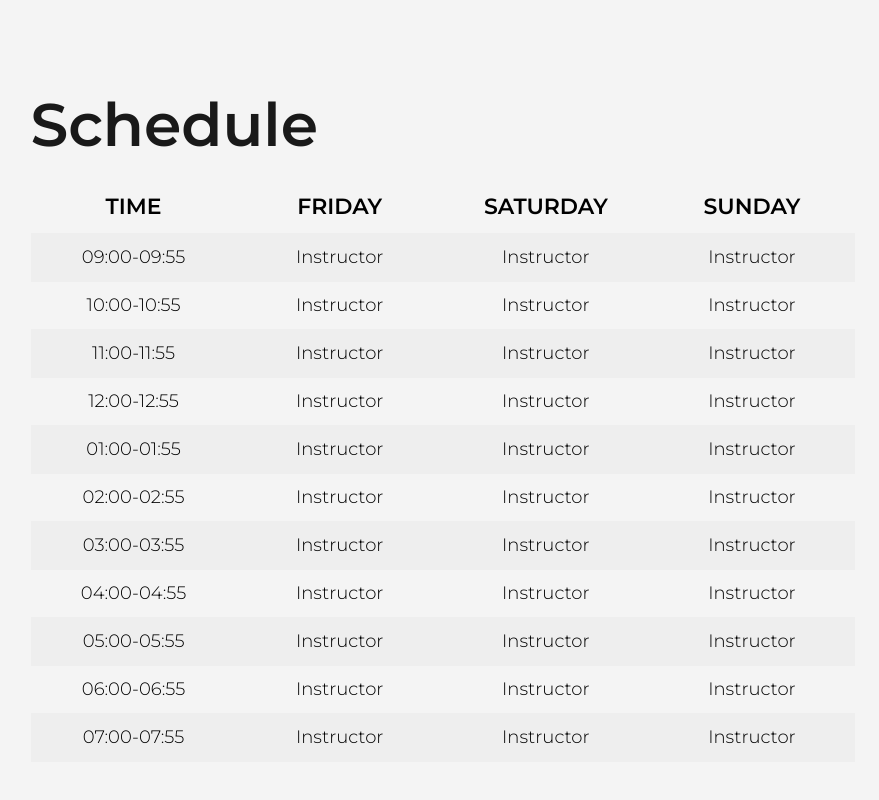
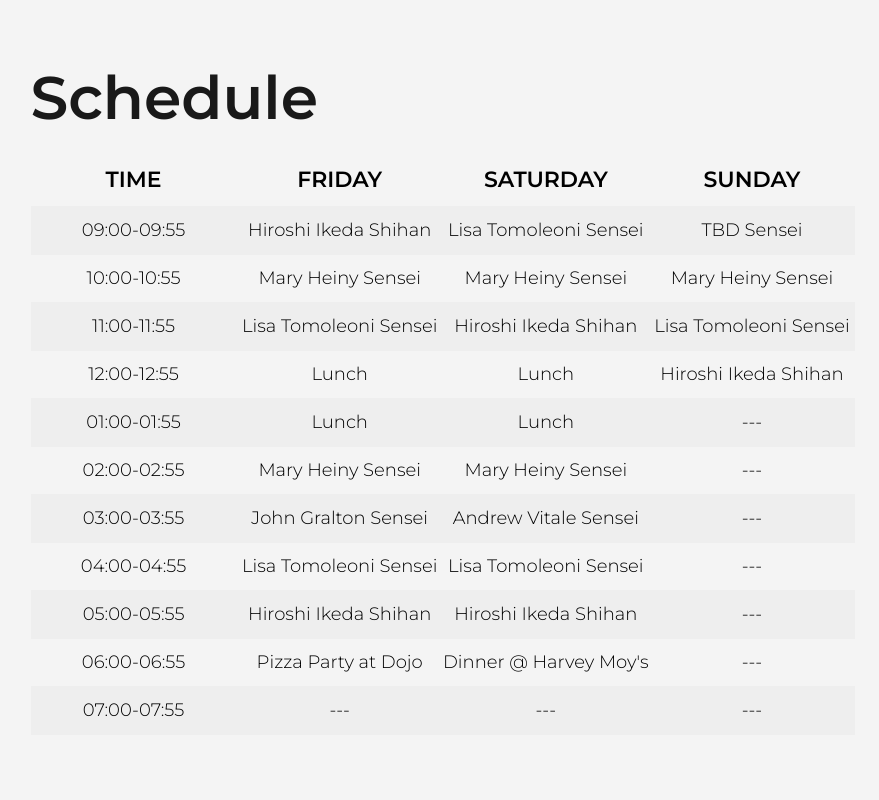
Before and after one commit to jazzyclimber/bridge-seminar, a Gatsby site: page / in a window 1280 px wide. Shown: the part 2516-3316 px from the top of the page, without its empty margins (270-1149 px from the left). Built offline with nearby package versions, Linux system fonts and the light colour scheme; Gatsby itself is replaced by a stand-in of ours.

Commit message:
Added content to sections. Added images. Updated schedule

```diff
--- a/src/components/instructors.js
+++ b/src/components/instructors.js
@@ -1,5 +1,9 @@
 import React from 'react';
 import styled from 'styled-components';
+import heroshi from '../images/heroshi.jpg';
+import andrew from '../images/andrew.jpg';
+import lrt from '../images/lrt.jpg';
+import mary from '../images/Mary3.jpg';
 
 const SectionColor = styled.div`
   background-color: ${ props => props.background == "dark" ? "#F4F4F4": "#FFFCFC"};
@@ -23,6 +27,28 @@ const ContentWrapper = styled.div`
           margin-left: 15%;
      }
 `;
+const BioWrapper = styled.div `
+     width: 100%;
+     position: relative;
+     clear: both;
+     overflow: auto;
+
+     > img {
+          float: none;
+          width: 100%;
+          display: block;
+          padding: 0 0 20px 0;
+     }
+
+     @media(min-width: 500px) {
+
+          >img {
+               float: left;
+               max-width: 50%;
+               padding:0 20px 5px 0;
+          }
+     }
+`
 
 class InstructorSection extends React.Component {
 
@@ -37,21 +63,35 @@ class InstructorSection extends React.Component {
                     <ContentContainer>
                          <ContentWrapper>
                               <h2>Instructors</h2>
-                              <h3>Hiroshi Ikeda Shihan</h3>
-                              <p>Hiroshi Ikeda Shihan is the founder and chief instructor of Boulder Aikikai, Inc., a non-profit school of Aikido in Boulder, Colorado. He currently holds the rank of 7th Dan through Mitsugi Saotome Shihan and the Aikido World Headquarters (Hombu Dojo) and travel extensively as a guest instructor, conducting Aikido seminars at dojos around the world. He has spent the last 40 years travelling extensively throughout the United States and the world promoting Aikido's philosophy of non-violence, peace, and self-development through constant training. His teaching emphasizes learning and understanding Aikido with the body, specifically the concept of "chushin" or how to maintain one's own center while breaking another's balance. Ikeda Sensei has been a huge influence and driver of Aikido Bridge Seminars and has been involved with the Midwest Bridge Seminar since its inception.</p>
 
-                              <h3>Lisa Tomeloni</h3>
-                              <p>Lisa Tomoleoni holds the rank of Roku Dan (6th dan), received directly from Moriteru Ueshiba, Aikido Doshu. She spent over 13 years in Japan training at the Aikido World Headquarters and teaching Aikido professionally at a dojo in Tokyo.  Tomoleoni Sensei is Director of the Aikido Shimbokukai, an organization officially recognized by the Aikikai Foundation and Aikido World Headquarters in Tokyo, Japan, and she serves as the Chief Instructor at Abiding Spirit Aikikai in Illinois. She is also an advisor and instructor at Jiai Aikido in San Diego, California. In addition to her Aikido rank she holds yudansha ranking in Judo and Iaido, and is a member of the Kenshukan Dojo in Tokyo. Tomoleoni Sensei is a co-author of the book "Along the Way", a collection of writings about training.</p>
+                              <BioWrapper>
+                                   <h3>Hiroshi Ikeda Shihan</h3>
+                                   <img src={heroshi} alt="Heroshi Ikeda Sensei"/>
+                                   <p>Hiroshi Ikeda Shihan is the founder and chief instructor of Boulder Aikikai, Inc., a non-profit school of Aikido in Boulder, Colorado. He currently holds the rank of 7th Dan through Mitsugi Saotome Shihan and the Aikido World Headquarters (Hombu Dojo) and travel extensively as a guest instructor, conducting Aikido seminars at dojos around the world. He has spent the last 40 years travelling extensively throughout the United States and the world promoting Aikido's philosophy of non-violence, peace, and self-development through constant training. His teaching emphasizes learning and understanding Aikido with the body, specifically the concept of "chushin" or how to maintain one's own center while breaking another's balance. Ikeda Sensei has been a huge influence and driver of Aikido Bridge Seminars and has been involved with the Midwest Bridge Seminar since its inception.</p>
+                              </BioWrapper>
 
-                              <h3>Kimberly Richardson</h3>
-                              <p>Kimberly Richardson is the founder and Chief Instructor of Two Cranes Aikido in Seattle, WA. and the Executive Director of Two Cranes Institute. She began her training  in1978 and met her first teacher Mary Heiny in 1979.  She has studied throughout the United States, Canada, Europe and Japan, most notably with Motomichi Anno Shihan, Saotome Shihan, and Ikeda Shihan, Terry Dobson Sensei and Tom Read Sensei.  Kimberly received her 6th degree black belt from Heiny Sensei  in 2008. That same year Kimberly founded a non-profit, TCI, an Institute that provides educational and embodied leadership programs in the Seattle community and beyond.</p>
+                              <BioWrapper>
+                                   <h3>Mary Heiny</h3>
+                                   <img src={mary} alt="Mary Heiny"/>
+                                   <p>Mary Heiny started on a journey of physical and spiritual inspiration as a student of Aikido in 1965 after watching O-Sensei teach a class at Hombu Dojo in Tokyo, Japan. After studying in Tokyo and in Shingu from 1968 to 1973, Mary Sensei returned to the United States and began to teach as one of the pioneering Aikido instructors in America. Based in Seattle, she frequently teaches Aikido seminars in the United States, Canada, and abroad. Mary Sensei’s teaching is dynamic, eloquent, and accessible. She brings to every seminar not only her years of Aikido training and teaching, but also her extensive study of Japanese culture, language, and Shinto and Buddhist philosophies. She communicates the beauty and challenge of O-Sensei's desire that we use Aikido to become empowered as creative, compassionate beings and learn to appreciate each other as members of one human family.</p>
+                              </BioWrapper>
 
-                              <h3>Kay Sandacz</h3>
-                              <p>Kay Sandacz began her study of Aikido in 1987 and has trained at Inaka Dojo since the doors opened in 1992. She is a direct student of Wendy Whited Sensei and currently holds the rank of 5th degree black belt through ASU.  Through consistent study and frequent attendance at seminars and camps around the country, Sandacz Sensei looks for the simple, natural movements underlying the principles of sound technique as she believes aikido is available for everyone. She focuses on finding clear ways to communicate these movements and principles in her classes at Inaka Dojo and the seminars she teaches.</p>
+                              <BioWrapper>
+                                   <h3>Lisa Tomoleoni</h3>
+                                   <img src={lrt} alt="Lisa Tomoleoni"/>
+                                   <p>Lisa Tomoleoni holds the rank of Roku Dan (6th dan), received directly from Moriteru Ueshiba, Aikido Doshu. She spent over 13 years in Japan training at the Aikido World Headquarters and teaching Aikido professionally at a dojo in Tokyo.  Tomoleoni Sensei is Director of the Aikido Shimbokukai, an organization officially recognized by the Aikikai Foundation and Aikido World Headquarters in Tokyo, Japan, and she serves as the Chief Instructor at Abiding Spirit Aikikai in Illinois. She is also an advisor and instructor at Jiai Aikido in San Diego, California. In addition to her Aikido rank she holds yudansha ranking in Judo and Iaido, and is a member of the Kenshukan Dojo in Tokyo. Tomoleoni Sensei is a co-author of the book "Along the Way", a collection of writings about training.</p>
+                              </BioWrapper>
 
-                              <h3>John Burn</h3>
-                              <p>John Burn began training in martial arts at the age of 7 and has been studying aikido since the early 90's; he is the only direct student of Hiroshi Ikeda Sensei in the UK and has maintained a close relationship for over 15 years. He spends countless hours every year with Ikeda sensei including personal instruction. Burn Sensei is the dojo-cho and the head instructor of the Coventry Dojo. Additionally, he works with Mike Sigman Sensei to build his understanding of internal strength/power. The internal aspect of Aikido is his driving interest, specifically in how to use gravity and the ground to bring solidity to his body whilst breaking another's balance. His instruction is built on his ever expanding understanding of body mechanics through constant analysis and study of internal strength with how it relates to Ueshiba's Aikido.</p>
+                              <BioWrapper>
+                                   <h3>John Gralton</h3>
+                                   <p>John Gralton has pursued the sudy of Aikido for the last 20 years at various dojos, including the Milwaukee Aikido Club, Inaka Dojo, Kettle Moraine Aikido Club, and most recently Aikido of West Bend. He truly enjoys studying the marriage of martial application and life enriching artistic expression. Gralton Sensei has served as Dojo-Cho of the Milwaukee Shobukan since November, 2017. He currently holds the rank of Nidan.</p>
+                              </BioWrapper>
 
+                              <BioWrapper>
+                                   <h3>Andrew Vitales</h3>
+                                   <img src={andrew} alt="Andrew Vitales"/>
+                                   <p>Andrew Vitale Sensei began studying aikido in August 1996 as a graduate student at Southern Illinois University at Carbondale.  He joined the Chicago Aikikai as a full-time member in 1998 where he studied under the late Kevin Choate Sensei until his untimely passing in 2012.  Today, Vitale Sensei is an active student / instructor at the Chicago Aikikai under Marsha Turner Sensei and travels extensively throughout the Midwest and the nation for various seminars and camps.  In March 2019, he was awarded the rank of yondan.</p>
+                              </BioWrapper>
                          </ContentWrapper>
                     </ContentContainer>
                </SectionColor>
--- a/src/components/schedule.js
+++ b/src/components/schedule.js
@@ -46,13 +46,17 @@ const TableColumn = styled.div`
      justify-content:center;
 `;
 const TableData = styled.div`
-     font-size: ${props => props.heading ? "2.2rem" : "1.8rem"};
+     font-size: ${props => props.heading ? "2.2rem" : "1.6rem"};
      font-weight: ${props => props.heading ? "600" : "300"};
      background-color: ${props => props.dark ? "#eeeeee": "initial"};
      font-family: "Montserrat", Arial, Helvetica, sans-serif;
      border-bottom: 1px solid #eeeeee;
      padding: 10px 0;
      text-align: center;
+
+     @media (min-width: 870px) {
+          font-size: ${props => props.heading ? "2.2rem" : "1.8rem"};
+     }
 
 `;
 
@@ -77,43 +81,43 @@ class ScheduleSection extends React.Component {
                "slot11": "07:00-07:55"
                }, {
                "heading": "FRIDAY",
-               "slot1": "Instructor",
-               "slot2": "Instructor",
-               "slot3": "Instructor",
-               "slot4": "Instructor",
-               "slot5": "Instructor",
-               "slot6": "Instructor",
-               "slot7": "Instructor",
-               "slot8": "Instructor",
-               "slot9": "Instructor",
-               "slot10": "Instructor",
-               "slot11": "Instructor"
+               "slot1": "Hiroshi Ikeda Shihan",
+               "slot2": "Mary Heiny Sensei",
+               "slot3": "Lisa Tomoleoni Sensei",
+               "slot4": "Lunch",
+               "slot5": "Lunch",
+               "slot6": "Mary Heiny Sensei",
+               "slot7": "John Gralton Sensei",
+               "slot8": "Lisa Tomoleoni Sensei",
+               "slot9": "Hiroshi Ikeda Shihan",
+               "slot10": "Pizza Party at Dojo",
+               "slot11": "---"
           }, {
                "heading": "SATURDAY",
-               "slot1": "Instructor",
-               "slot2": "Instructor",
-               "slot3": "Instructor",
-               "slot4": "Instructor",
-               "slot5": "Instructor",
-               "slot6": "Instructor",
-               "slot7": "Instructor",
-               "slot8": "Instructor",
-               "slot9": "Instructor",
-               "slot10": "Instructor",
-               "slot11": "Instructor"
+               "slot1": "Lisa Tomoleoni Sensei",
+               "slot2": "Mary Heiny Sensei",
+               "slot3": "Hiroshi Ikeda Shihan",
+               "slot4": "Lunch",
+               "slot5": "Lunch",
+               "slot6": "Mary Heiny Sensei",
+               "slot7": "Andrew Vitale Sensei",
+               "slot8": "Lisa Tomoleoni Sensei",
+               "slot9": "Hiroshi Ikeda Shihan",
+               "slot10": "Dinner @ Harvey Moy's",
+               "slot11": "---"
           }, {
                "heading": "SUNDAY",
-               "slot1": "Instructor",
-               "slot2": "Instructor",
-               "slot3": "Instructor",
-               "slot4": "Instructor",
-               "slot5": "Instructor",
-               "slot6": "Instructor",
-               "slot7": "Instructor",
-               "slot8": "Instructor",
-               "slot9": "Instructor",
-               "slot10": "Instructor",
-               "slot11": "Instructor"
+               "slot1": "TBD Sensei",
+               "slot2": "Mary Heiny Sensei",
+               "slot3": "Lisa Tomoleoni Sensei",
+               "slot4": "Hiroshi Ikeda Shihan",
+               "slot5": "---",
+               "slot6": "---",
+               "slot7": "---",
+               "slot8": "---",
+               "slot9": "---",
+               "slot10": "---",
+               "slot11": "---"
           }
           ]
      }
--- a/src/pages/index.js
+++ b/src/pages/index.js
@@ -72,7 +72,7 @@ class IndexPage extends React.Component{
             id="first-section"
             callBack={this.welcomeSectionCallback}
             heading="Welcome!"
-            content="The 2019 Midwest Bridge Seminar will be held on March 22nd, 2019 thru March 24th, 2019. We are thrilled to be hosting the Bridge Seminar at the Milwaukee Shobukan for the second year in a row. This year will boast an additional 3 hours of classes for a total of 18 hours of instruction!"
+            content="The 2020 Midwest Bridge Seminar will be held on March 20th - March 22nd. We are thrilled to be hosting the Bridge Seminar at the Milwaukee Shobukan for the second year in a row. This year will boast an additional 3 hours of classes for a total of 18 hours of instruction!"
             />
           <PricingSection
             id="pricing"
```
Also changed, not shown: src/images/Mary3.jpg (added), src/images/andrew.jpg (added), src/images/lrt.jpg (added), 1 other file.
